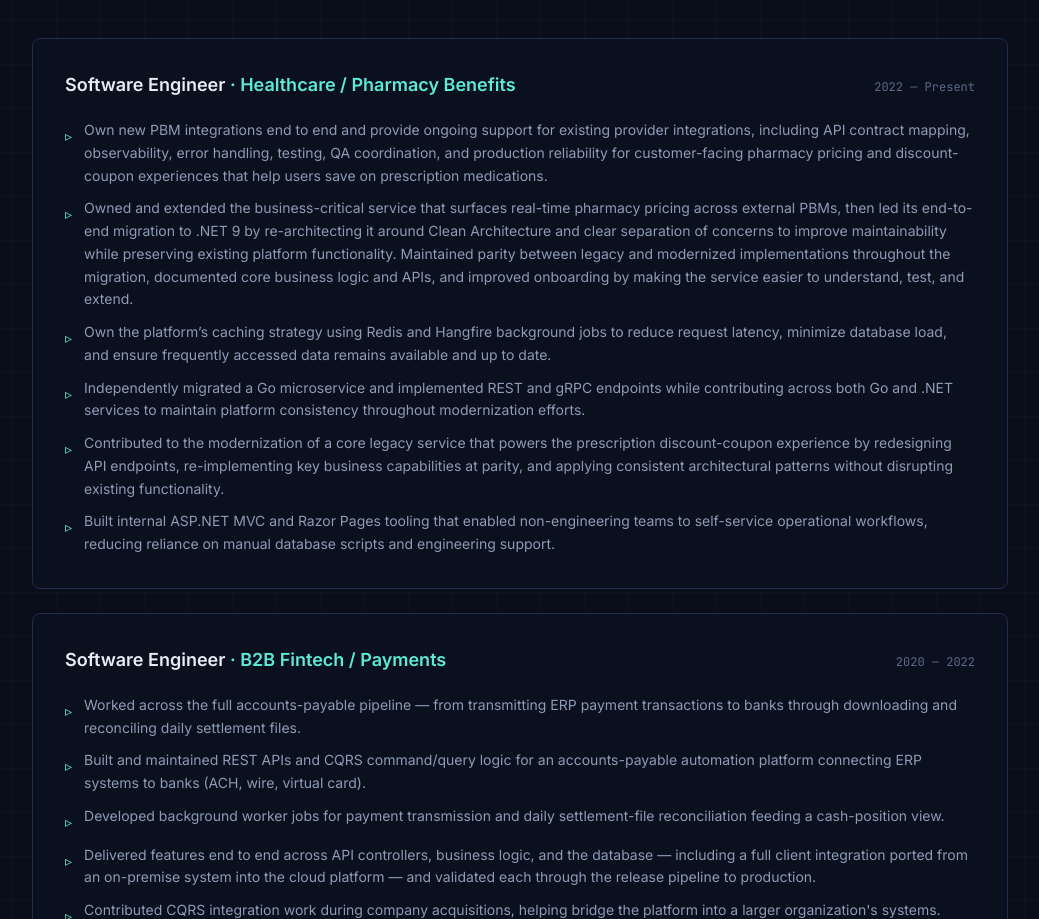
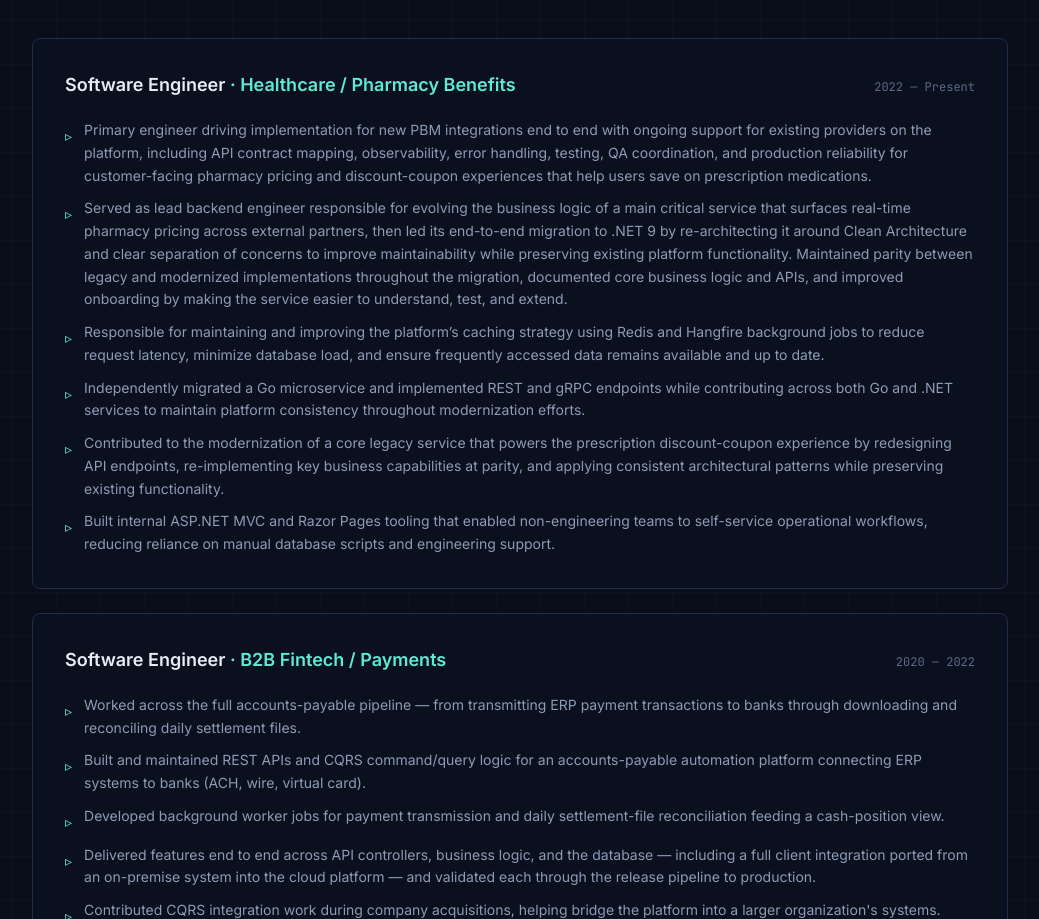
Before and after one commit to YawDev/dev-portfolio-site, a React (Vite) app: page / in a window 1280 px wide. Shown: the part 1828-2747 px from the top of the page, without its empty margins (120-1159 px from the left). Built offline with nearby package versions, Linux system fonts and the light colour scheme.

Commit message:
Content Tweaks

```diff
--- a/src/data/content.ts
+++ b/src/data/content.ts
@@ -72,11 +72,11 @@
     org: "Healthcare / Pharmacy Benefits",
     period: "2022 — Present",
     highlights: [
-      "Own new PBM integrations end to end and provide ongoing support for existing provider integrations, including API contract mapping, observability, error handling, testing, QA coordination, and production reliability for customer-facing pharmacy pricing and discount-coupon experiences that help users save on prescription medications.",
-      "Owned and extended the business-critical service that surfaces real-time pharmacy pricing across external PBMs, then led its end-to-end migration to .NET 9 by re-architecting it around Clean Architecture and clear separation of concerns to improve maintainability while preserving existing platform functionality. Maintained parity between legacy and modernized implementations throughout the migration, documented core business logic and APIs, and improved onboarding by making the service easier to understand, test, and extend.",
-      "Own the platform’s caching strategy using Redis and Hangfire background jobs to reduce request latency, minimize database load, and ensure frequently accessed data remains available and up to date.",
+      "Primary engineer driving implementation for new PBM integrations end to end with ongoing support for existing providers on the platform, including API contract mapping, observability, error handling, testing, QA coordination, and production reliability for customer-facing pharmacy pricing and discount-coupon experiences that help users save on prescription medications.",
+      "Served as lead backend engineer responsible for evolving the business logic of a main critical service that surfaces real-time pharmacy pricing across external partners, then led its end-to-end migration to .NET 9 by re-architecting it around Clean Architecture and clear separation of concerns to improve maintainability while preserving existing platform functionality. Maintained parity between legacy and modernized implementations throughout the migration, documented core business logic and APIs, and improved onboarding by making the service easier to understand, test, and extend.",
+      "Responsible for maintaining and improving the platform’s caching strategy using Redis and Hangfire background jobs to reduce request latency, minimize database load, and ensure frequently accessed data remains available and up to date.",
       "Independently migrated a Go microservice and implemented REST and gRPC endpoints while contributing across both Go and .NET services to maintain platform consistency throughout modernization efforts.",
-      "Contributed to the modernization of a core legacy service that powers the prescription discount-coupon experience by redesigning API endpoints, re-implementing key business capabilities at parity, and applying consistent architectural patterns without disrupting existing functionality.",
+      "Contributed to the modernization of a core legacy service that powers the prescription discount-coupon experience by redesigning API endpoints, re-implementing key business capabilities at parity, and applying consistent architectural patterns while preserving existing functionality.",
       "Built internal ASP.NET MVC and Razor Pages tooling that enabled non-engineering teams to self-service operational workflows, reducing reliance on manual database scripts and engineering support.",
     ],
   },
```
